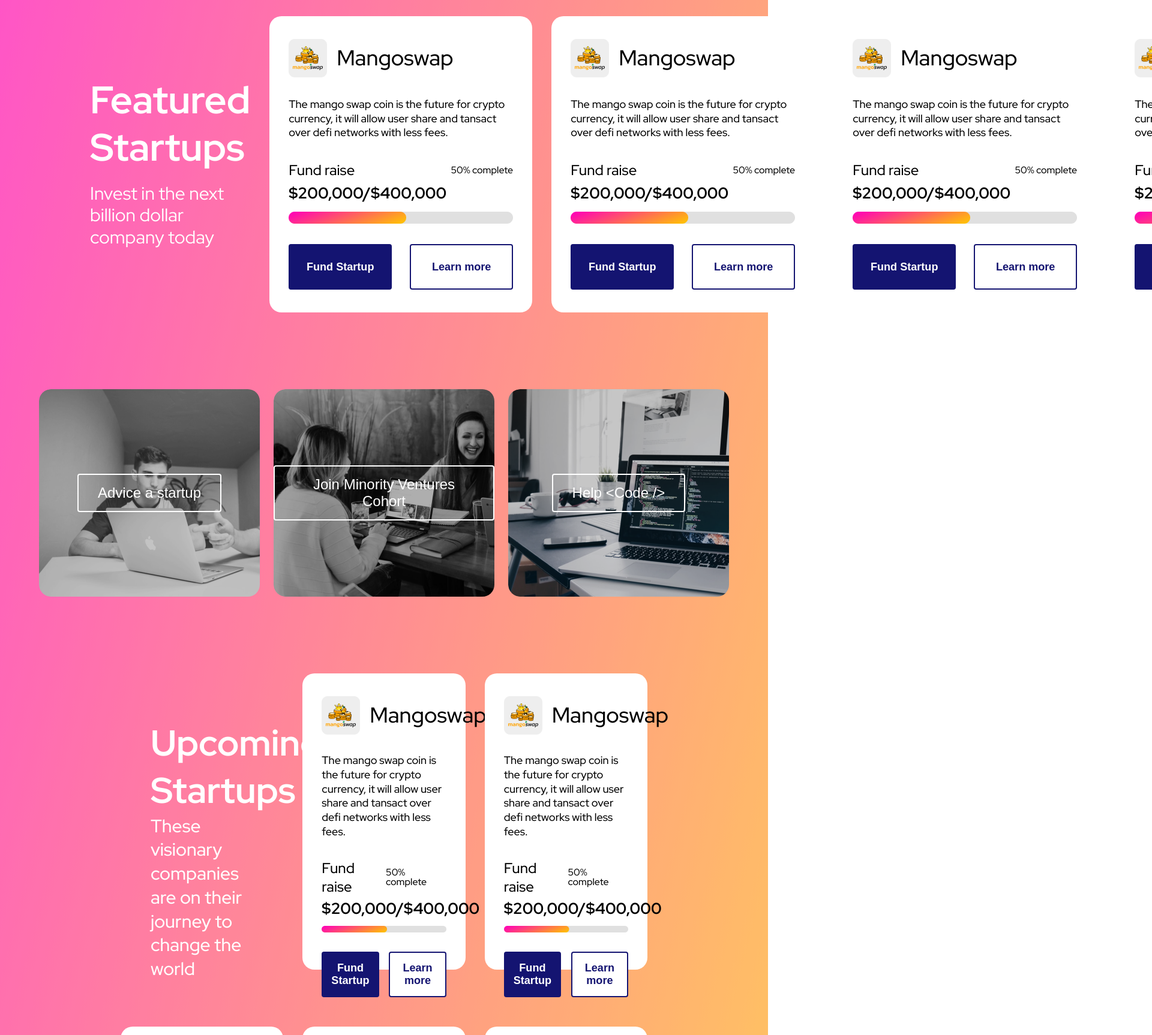
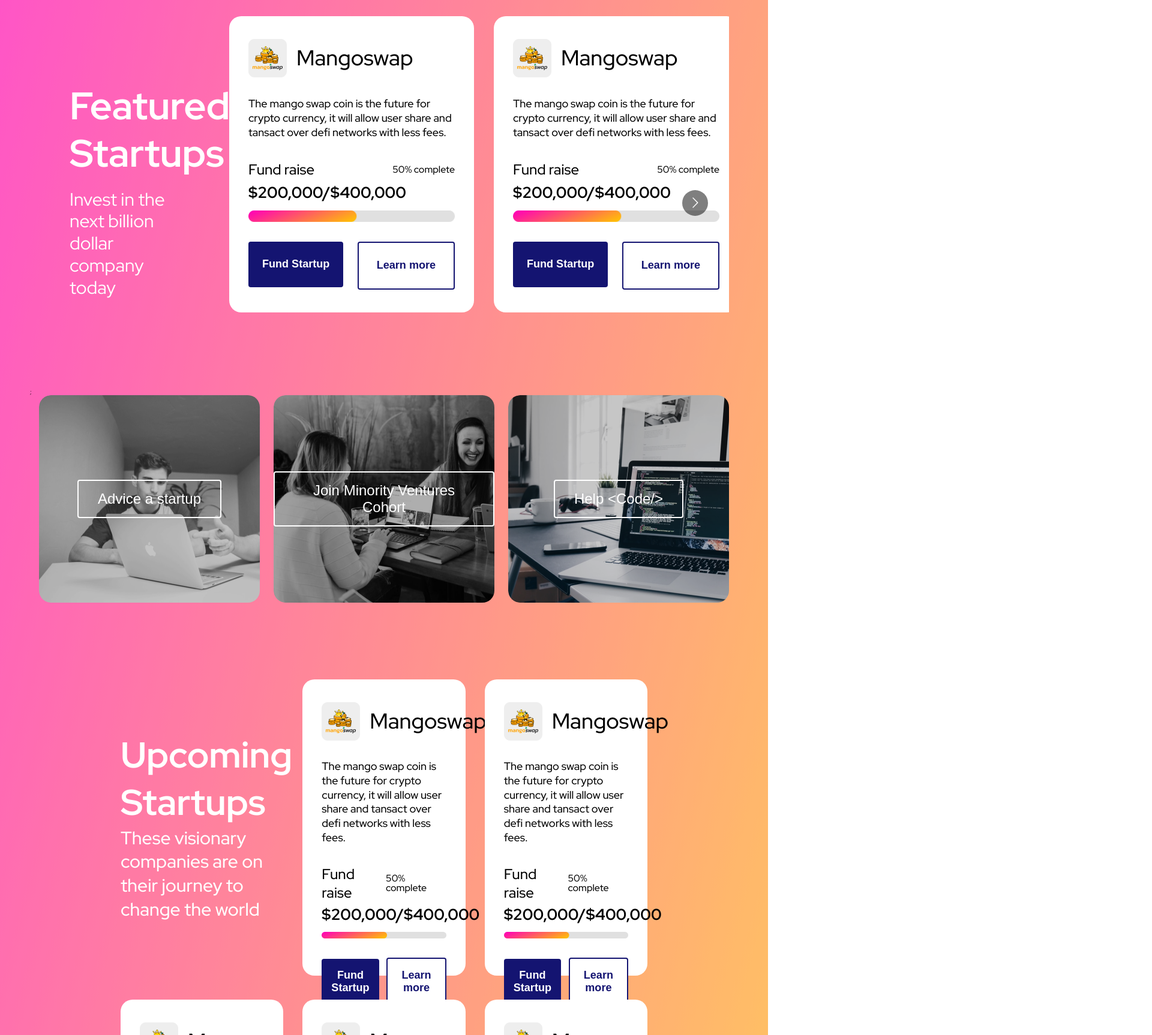
Before and after one commit to gabester78/Minority-Programmers-Front-End-Test, a React (Create React App) app in the folder mp/: page /incubator in a window 1280 px wide. Shown: the part 760-2486 px from the top of the page at 60% size, 1920 px wide, since content can reach past the window. Built offline with nearby package versions, Linux system fonts and the light colour scheme.

Commit message:
Incubator page done. Startup details component started.

```diff
--- a/mp/package.json
+++ b/mp/package.json
@@ -15,6 +15,7 @@
     "node-sass": "^5.0.0",
     "react": "^17.0.2",
     "react-dom": "^17.0.2",
+    "react-multi-carousel": "^2.6.2",
     "react-router-dom": "^5.2.0",
     "react-scripts": "4.0.3",
     "web-vitals": "^1.0.1"
--- a/mp/src/App.js
+++ b/mp/src/App.js
@@ -1,6 +1,7 @@
 import './scss/App.scss';
 import Home from "./components/home.js";
 import Incubator from "./components/incubator.js"
+import Incubator_details from "./components/incubator_details.js"
 import { Route, Switch } from "react-router-dom";
 
 function App() {
@@ -9,6 +10,7 @@
       <Switch>
         <Route exact path="/" component={Home} />
         <Route path="/incubator" component={Incubator} />
+        <Route path="/incubator_details" component={Incubator_details} />
         {/* <Route path="/learn" component={Learn} /> */}
       </Switch>
     </div>
--- a/mp/src/components/incubator.js
+++ b/mp/src/components/incubator.js
@@ -5,8 +5,29 @@
 import Info2 from "../assets/info_card_2.png"
 import Info3 from "../assets/info_card_3.png"
 import Data from "../data.json"
+import { NavLink } from "react-router-dom";
+import Carousel from "react-multi-carousel";
+import "react-multi-carousel/lib/styles.css";
 
-
+const responsive = {
+    superLargeDesktop: {
+      // the naming can be any, depends on you.
+      breakpoint: { max: 4000, min: 3000 },
+      items: 5
+    },
+    desktop: {
+      breakpoint: { max: 3000, min: 1024 },
+      items: 3
+    },
+    tablet: {
+      breakpoint: { max: 1024, min: 464 },
+      items: 2
+    },
+    mobile: {
+      breakpoint: { max: 464, min: 0 },
+      items: 1
+    }
+  };
 
 const Incubator = () => {
     return (
@@ -23,6 +44,8 @@
                     <h4>Featured Startups</h4>
                     <p>Invest in the next billion dollar company today</p>
                 </div>
+                <div>
+            <Carousel className="carousel_container" responsive={responsive} >
             {Data.map((cardDetail, index)=>{
                 return <div className="top_cards">
                             <div className="title">
@@ -38,10 +61,14 @@
                             <img src={cardDetail.bar} alt="Progress bar graphic"/>
                             <div className="button_container">
                                 <button className="blueBTN">{cardDetail.button1}</button>
-                                <button className="whiteBTN">{cardDetail.button2}</button>
+                                <NavLink to="/incubator_details">
+                                    <button className="whiteBTN">{cardDetail.button2}</button>
+                                </NavLink>
                             </div>
                     </div>
             })}
+            </Carousel>;
+            </div>
             </section>
             <section className="info_cards_container">
                 <div style={{ backgroundImage: `url(${Info1})`, backgroundRepeat: 'no-repeat'}}>
@@ -51,7 +78,7 @@
                     <button>Join Minority Ventures Cohort</button>
                 </div>
                 <div style={{ backgroundImage: `url(${Info3})`, backgroundRepeat: 'no-repeat'}}>
-                    <button>Help &#60;Code &#47;&#62;</button>
+                    <button>Help &#60;Code&#47;&#62;</button>
                 </div>
             </section>
             <section className="bottom_container">
@@ -74,10 +101,13 @@
                             <img src={cardDetail.bar} alt="Progress bar graphic"/>
                             <div className="button_container">
                                 <button className="blueBTN">{cardDetail.button1}</button>
-                                <button className="whiteBTN">{cardDetail.button2}</button>
+                                <NavLink to="/incubator_details">
+                                    <button className="whiteBTN">{cardDetail.button2}</button>
+                                </NavLink>
                             </div>
                     </div>
             })}
+                <button className="load_more">Load More</button>
             </section>
         </main>
     )
--- /dev/null
+++ b/mp/src/components/incubator_details.js
@@ -0,0 +1,34 @@
+import React from "react";
+import NavBar from "./nav_bar.js"
+import Left_arrow from "../assets/Arrow left.svg"
+import Data from "../data.json"
+import { NavLink } from "react-router-dom";
+
+const Incubator_details = () => {
+    return (
+        <main className="inc_details">
+            <NavBar />
+            <section className="header">
+                <div>
+                    <NavLink to="/incubator">
+                        <img src={Left_arrow} alt="back to incubator main arrow" />
+                    </NavLink>
+                </div>
+                <div className="header_details">
+                    <div className="title">
+                        <img src={Data[0].logo} alt="Mangoswap logo" />
+                        <h5>{Data[0].title}</h5>
+                    </div>
+                    <div className="funds_container">
+                        <h6>{Data[0].funds}</h6>
+                        <p>{Data[0].completed}</p>
+                        <p className="dollars">{Data[0].dollars}</p>
+                    </div>
+                        <img src={Data[0].bar} alt="Progress bar graphic"/>
+                </div>
+            </section>
+        </main>
+    )
+}
+
+export default Incubator_details;
--- a/mp/src/scss/incubator.scss
+++ b/mp/src/scss/incubator.scss
@@ -26,14 +26,15 @@
 
   .card_container {
     background-color: rgba(255, 255, 255, 0.3);
-    display: flex;
-    flex-direction: row;
-    padding: 100px 150px 0px 150px;
+    padding: 100px 65px 0px 50px;
 
     .card_intro {
       color: white;
-      margin-right: 32px;
-      margin-top: 100px;
+      margin: 50px 32px 0px 16px;
+      width: 23%;
+      padding: 60px 50px;
+      box-sizing: border-box;
+      float: left;
 
       h4 {
         font-weight: 700;
@@ -46,21 +47,26 @@
         line-height: 36.69px;
       }
     }
+  }
+
+  .react-multi-carousel-list {
+    justify-content: space-between;
+
+    li {
+      margin-right: 16px;
+    }
 
     .top_cards {
-      width: 438px;
+      width: 96%;
       height: 494px;
       padding: 38px 32px;
-      left: 0px;
-      top: 0px;
       background-color: white;
       border-radius: 20px;
-      margin-right: 32px;
       display: flex;
       flex-direction: column;
       justify-content: space-between;
       box-sizing: border-box;
-      margin-bottom: 128px;
+      margin: 0px 16px 128px 16px;
 
       .title {
         display: flex;
@@ -124,19 +130,31 @@
           background-color: #0d0d46;
         }
 
-        .whiteBTN {
+        a {
           border: 2px solid #141471;
           width: 46%;
           height: 76px;
-          color: #141471;
           font-size: 1.13rem;
           font-weight: 700;
           text-align: center;
           background-color: white;
           border-radius: 4px;
+          display: flex;
+          align-items: center;
+          justify-content: center;
+          text-decoration: none;
+
+          button {
+            background-color: transparent;
+            border: none;
+            font-size: 1.13rem;
+            font-weight: 700;
+            text-align: center;
+            color: #141471;
+          }
         }
 
-        .whiteBTN:hover {
+        a:hover {
           background-color: rgb(218, 218, 218);
         }
       }
@@ -185,7 +203,7 @@
       color: white;
       margin: 16px 16px;
       width: 23%;
-      padding: 60px 50px;
+      padding: 70px 0px;
       box-sizing: border-box;
 
       h4 {
@@ -260,6 +278,7 @@
       .button_container {
         display: flex;
         justify-content: space-between;
+        align-items: center;
         margin-top: 32px;
 
         .blueBTN {
@@ -278,22 +297,50 @@
           background-color: #0d0d46;
         }
 
-        .whiteBTN {
+        a {
           border: 2px solid #141471;
           width: 46%;
           height: 76px;
-          color: #141471;
           font-size: 1.13rem;
           font-weight: 700;
           text-align: center;
           background-color: white;
           border-radius: 4px;
+          display: flex;
+          align-items: center;
+          justify-content: center;
+          text-decoration: none;
+
+          button {
+            background-color: transparent;
+            border: none;
+            font-size: 1.13rem;
+            font-weight: 700;
+            text-align: center;
+            color: #141471;
+          }
         }
 
-        .whiteBTN:hover {
+        a:hover {
           background-color: rgb(218, 218, 218);
         }
       }
     }
+
+    .load_more {
+      width: 319px;
+      height: 64px;
+      padding: 16px 32px;
+      font-size: 1.5rem;
+      background: none;
+      border-radius: 4px;
+      border: 2px solid #ffffff;
+      color: white;
+      margin-bottom: 40px;
+    }
+
+    .load_more:hover {
+      background-color: rgba(255, 255, 255, 0.116);
+    }
   }
 }
```
Also changed, not shown: mp/src/assets/Arrow left.svg (added), 1 other file (tests, documents, lock files or other folders).
